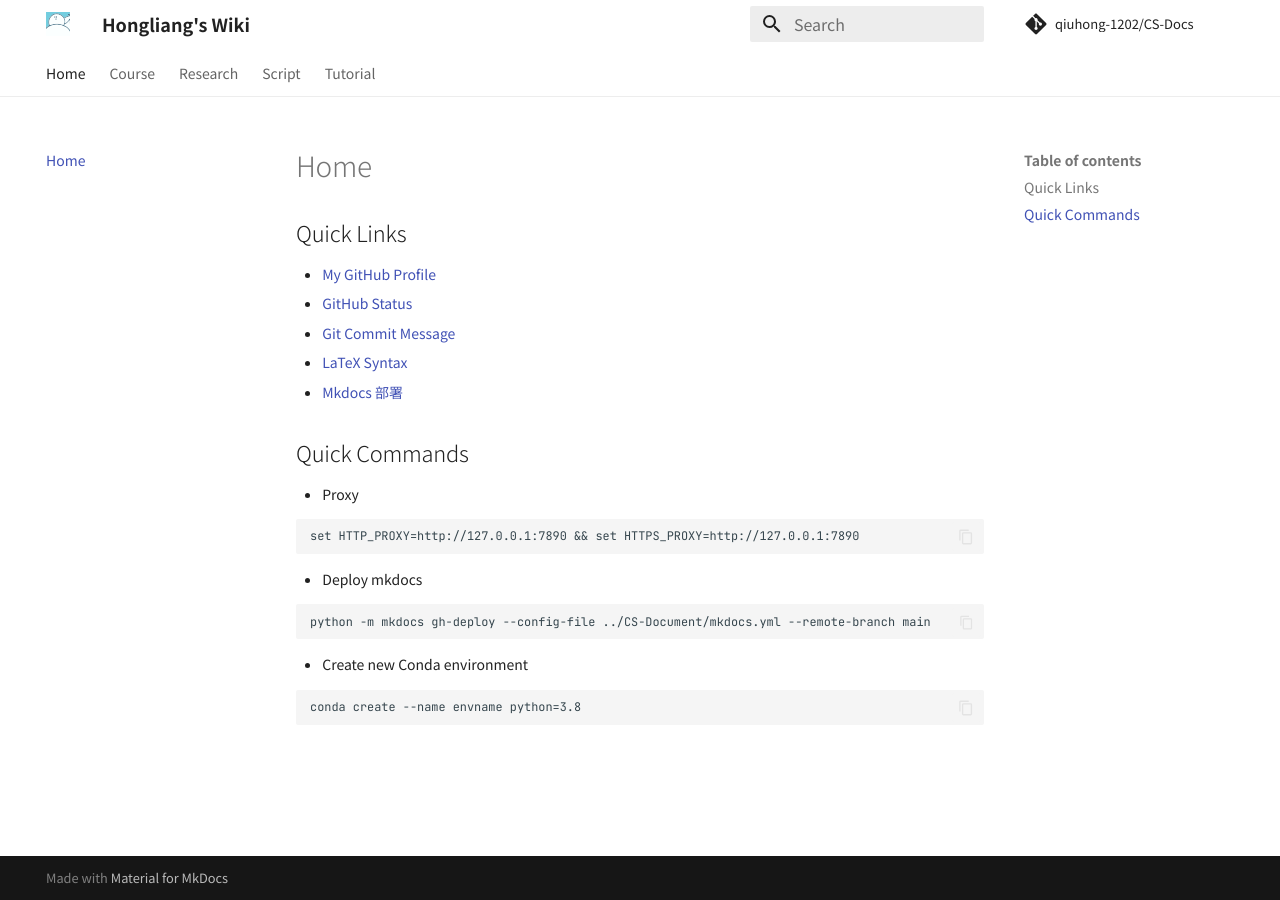
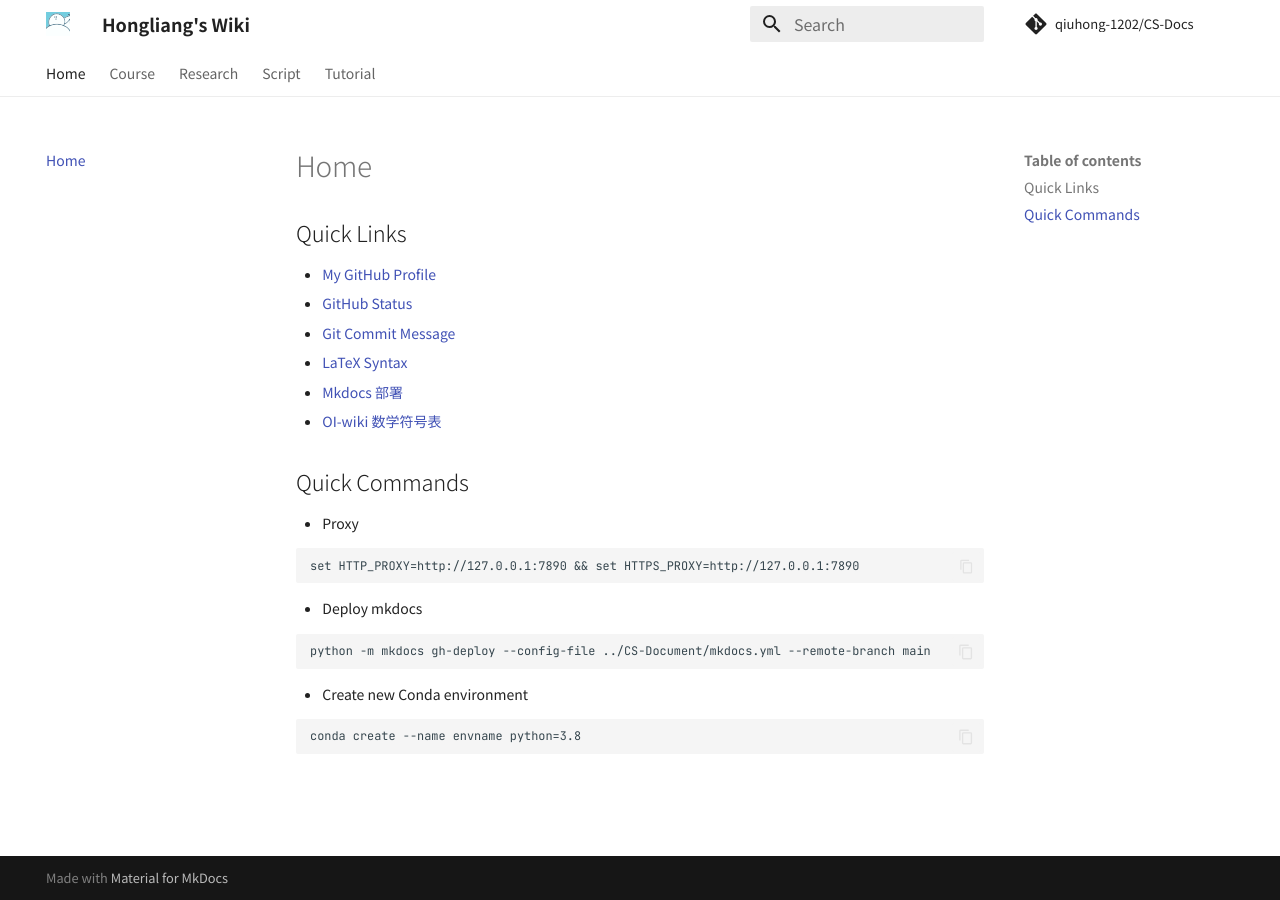
Before and after one commit to QiuHong-1202/CS-Document, an MkDocs documentation site: the page built from docs/index.md, in a window 1280 px wide. Built offline with MkDocs 1.6.1 and Material for MkDocs 9.7.7, drawn with Linux system fonts in a browser that asks for light colours; nearby versions of some CDN libraries; comment, search, counter and statistics services are not loaded.

Commit message:
Update index.md

```diff
--- a/docs/index.md
+++ b/docs/index.md
@@ -12,6 +12,7 @@ statistics: true
 - [Git Commit Message](https://qiuhong-1202.github.io/Tutorial/Git%20%26%20GitHub/Git%20commit%20messages/)
 - [LaTeX Syntax](https://qiuhong-1202.github.io/Tutorial/LaTeX/)
 - [Mkdocs 部署](https://qiuhong-1202.github.io/Tutorial/Mkdocs/#_4)
+- [OI-wiki 数学符号表](https://oi-wiki.org/intro/symbol/)
 
 ## Quick Commands
 
```
